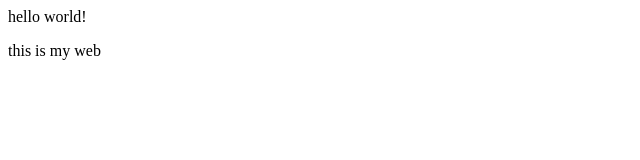
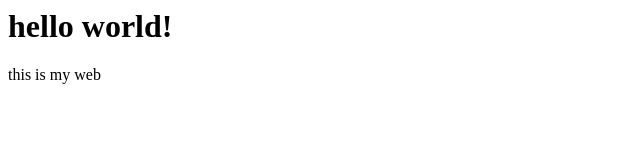
Before and after one commit to whatisproblem/myweb, a plain HTML site: page index.html in a window 1280 px wide. Shown: the whole page, without its empty margins (0-640 px from the left). Drawn offline with Linux system fonts and the light colour scheme.

Commit message:
Update index.html

```diff
--- a/index.html
+++ b/index.html
@@ -1,3 +1,3 @@
-<p>hello world!</p>
+<h1>hello world!</h1>
 
 <p>this is my web</p>
```
